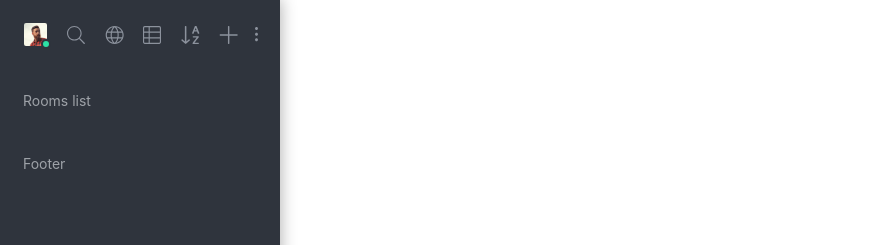
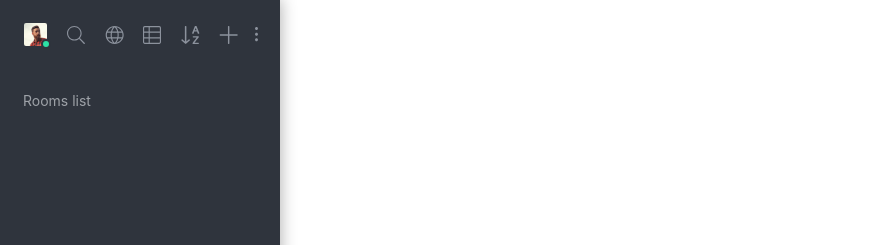
Before and after one commit to tassoevan/rocketchat-react-sidebar, a React (Create React App) app: page / in a window 1280 px wide. Shown: the top 245 px of the page, without its empty margins (0-879 px from the left). Built offline with nearby package versions, Linux system fonts and the light colour scheme.

Commit message:
Remove footer

```diff
--- a/src/Sidebar.css
+++ b/src/Sidebar.css
@@ -111,10 +111,6 @@
   padding: 23px;
 }
 
-.Sidebar__footer {
-  padding: 23px;
-}
-
 @media (min-width: 400px) {
   .Sidebar {
     width: var(--width-fixed);
--- a/src/Sidebar.js
+++ b/src/Sidebar.js
@@ -51,9 +51,5 @@ export const Sidebar = ({ viewMode }) => (
     <div className="Sidebar__list">
       Rooms list
     </div>
-
-    <footer className="Sidebar__footer">
-      Footer
-    </footer>
   </aside>
 );
```
